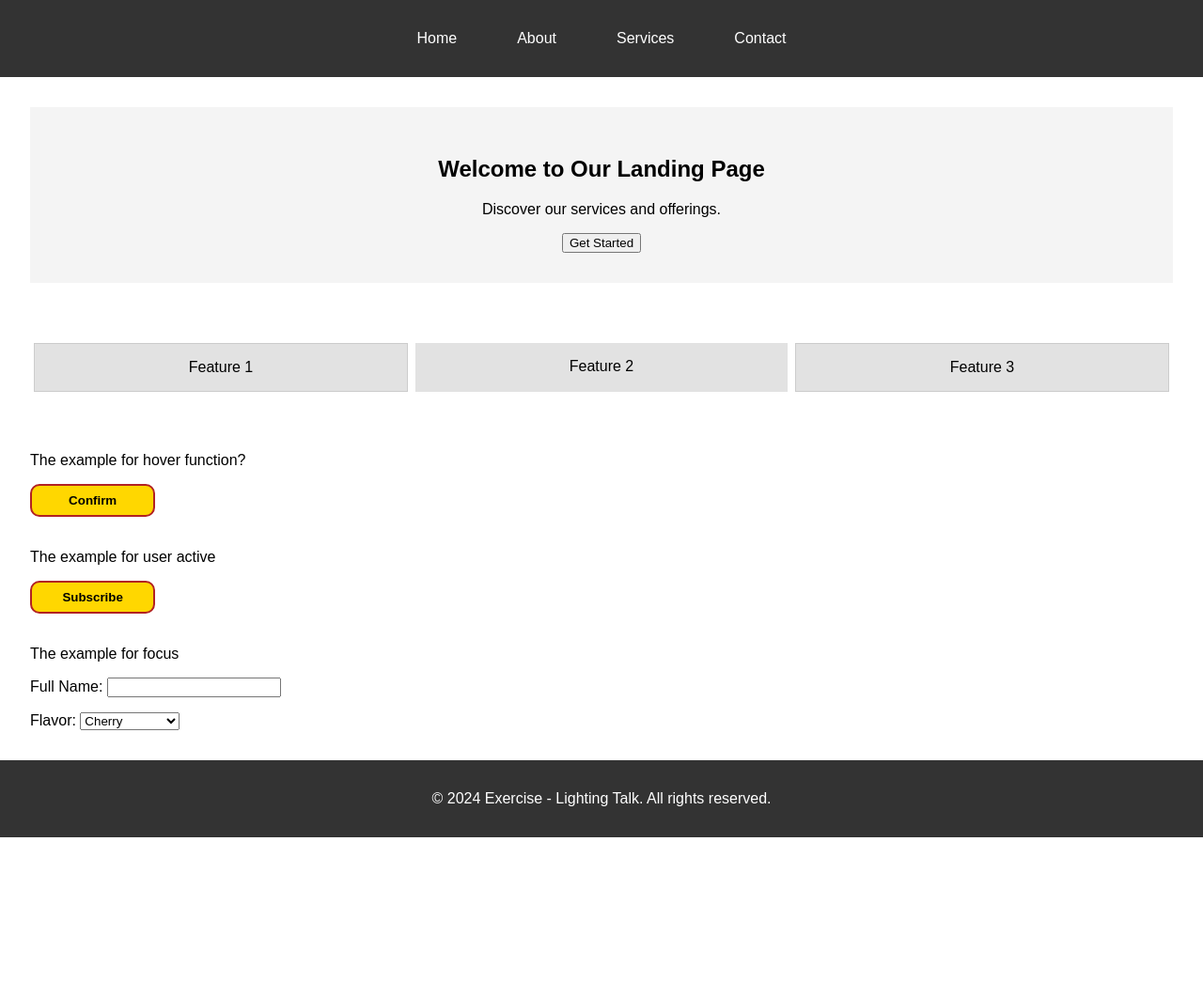
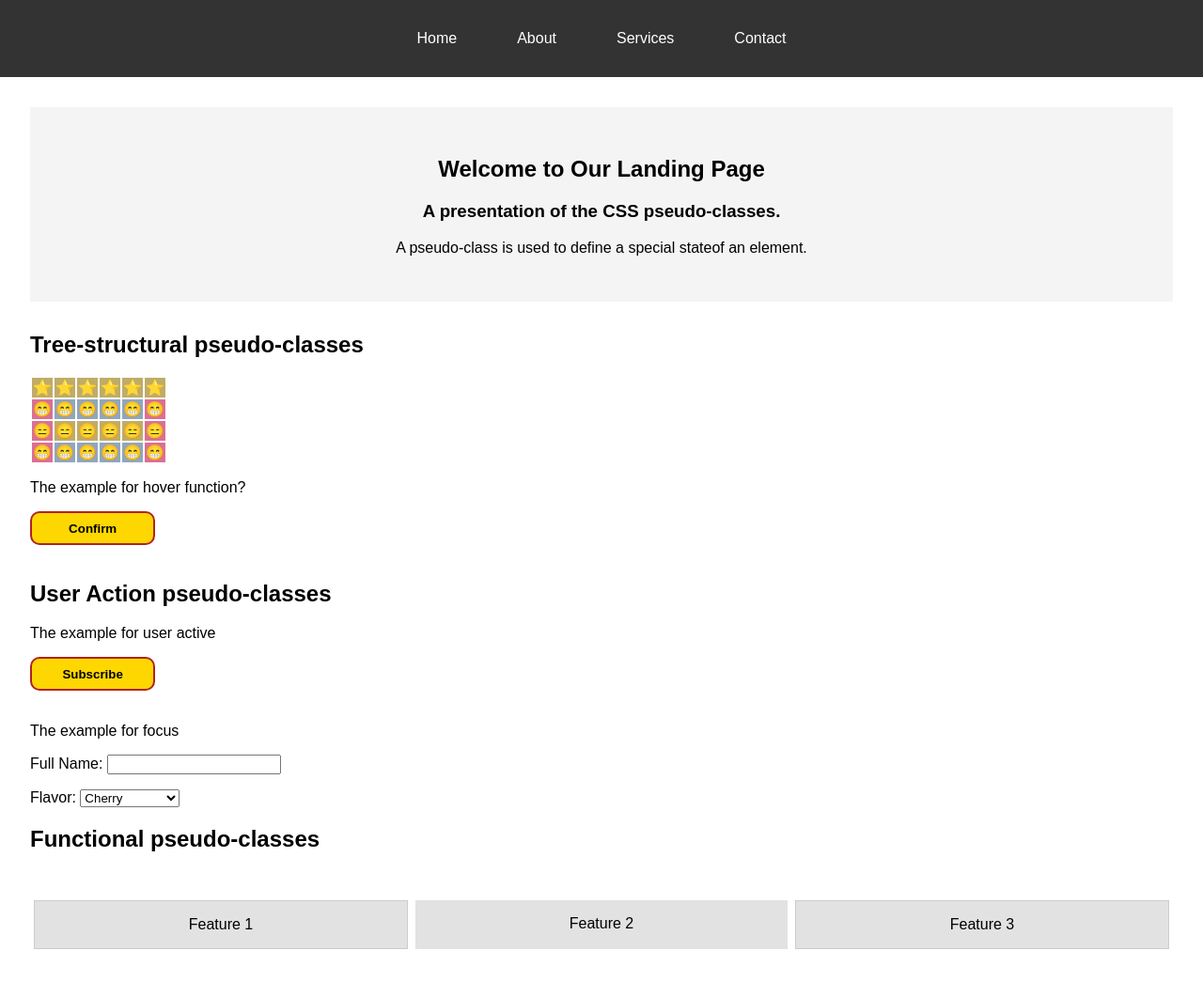
Before and after one commit to roger-hope/css-playground, a plain HTML site: page exercise_lightening_talk/solution/index.html in a window 1280 px wide. Shown: the top 1045 px of the page at 94% size. Before the commit the page ends 891 px from the top, so only its background shows below. Drawn offline with Linux system fonts and the light colour scheme.

Commit message:
refactor: example code update

```diff
--- a/exercise_lightening_talk/solution/css/styles.css
+++ b/exercise_lightening_talk/solution/css/styles.css
@@ -60,6 +60,20 @@ footer {
 }
 /* Tree-structural pseudo-classes */
 
+td:first-child{
+    background-color: palevioletred;
+}
+td:last-child{
+    background-color: palevioletred;
+}
+
+tr:nth-child(even) {
+    background-color: #8fa7bd;
+}
+
+tr:nth-child(odd) {
+    background-color: #c0ac66;
+}
 
 /* User action pseudo-classes */
 .joinBtn {
--- a/exercise_lightening_talk/solution/index.html
+++ b/exercise_lightening_talk/solution/index.html
@@ -20,13 +20,46 @@
 <main>
     <section class="hero">
         <h1>Welcome to Our Landing Page</h1>
-        <p>Discover our services and offerings.</p>
-        <button>Get Started</button>
+        <h3>A presentation of the CSS pseudo-classes.</h3>
+        <p>A pseudo-class is used to define a special stateof an element.</p>
+
     </section>
-    <section class="features">
-        <div class="feature">Feature 1</div>
-        <div class="feature">Feature 2</div>
-        <div class="feature">Feature 3</div>
+    <section>
+        <h2>Tree-structural pseudo-classes</h2>
+        <table>
+            <tr>
+                <th>⭐</th>
+                <th>⭐</th>
+                <th>⭐</th>
+                <th>⭐</th>
+                <th>⭐</th>
+                <th>⭐</th>
+            </tr>
+            <tr>
+                <td>😁</td>
+                <td>😁</td>
+                <td>😁</td>
+                <td>😁</td>
+                <td>😁</td>
+                <td>😁</td>
+            </tr>
+            <tr>
+                <td>😑</td>
+                <td>😑</td>
+                <td>😑</td>
+                <td>😑</td>
+                <td>😑</td>
+                <td>😑</td>
+            </tr>
+            <tr>
+                <td>😁</td>
+                <td>😁</td>
+                <td>😁</td>
+                <td>😁</td>
+                <td>😁</td>
+                <td>😁</td>
+            </tr>
+        </table>
     </section>
     <section class="user-action">
         <div>
@@ -34,6 +67,7 @@
             <button class="joinBtn">Confirm</button>
         </div><br>
         <div class="active">
+            <h2>User Action pseudo-classes</h2>
             <p>The example for user active</p>
             <button class="joinBtn">Subscribe</button>
         </div><br>
@@ -53,6 +87,13 @@
             </form>
         </div>
     </section>
+    <h2>Functional pseudo-classes</h2>
+    <section class="features">
+
+        <div class="feature">Feature 1</div>
+        <div class="feature">Feature 2</div>
+        <div class="feature">Feature 3</div>
+    </section>
 </main>
 <footer>
     <p>&copy; 2024 Exercise - Lighting Talk. All rights reserved.</p>
```
